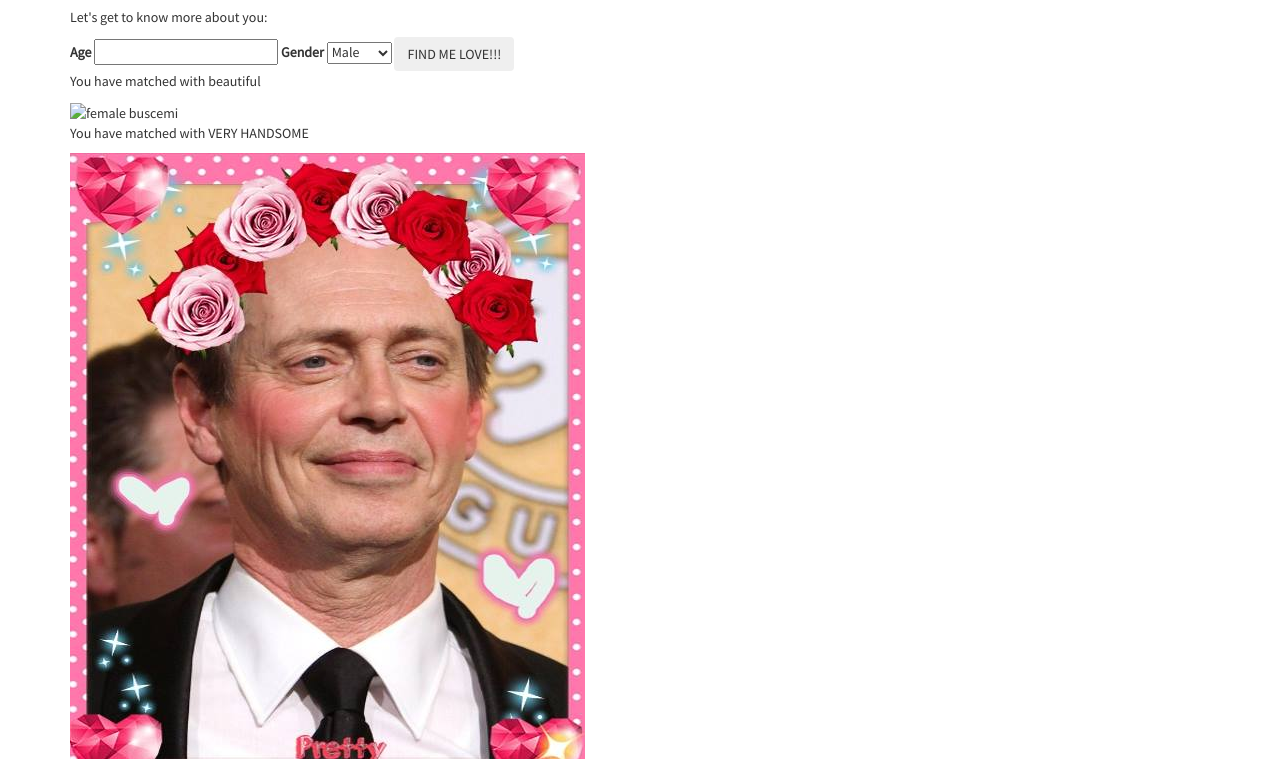
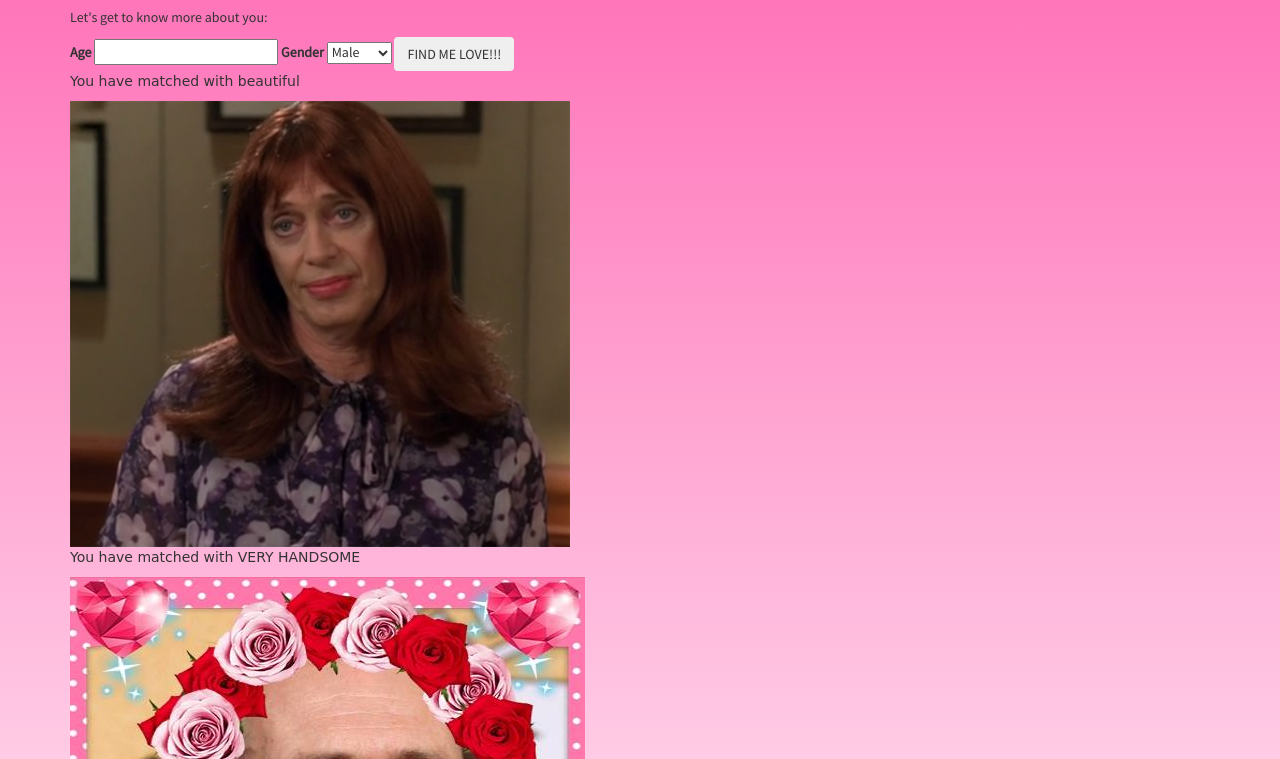
Before and after one commit to bowty14/dating-site, a plain HTML site: page index.html in a window 1280 px wide. Shown: the part 109-868 px from the top of the page. Drawn offline with Linux system fonts and the light colour scheme.

Commit message:
change background and font colors. add class to p tags.

```diff
--- a/css/styles.css
+++ b/css/styles.css
@@ -1,7 +1,12 @@
 h1, h3 {
-  font-family: 'Yellowtail'
+  font-family: 'Yellowtail';
+  color: white;
 }
 
 body {
   font-family: 'Source Sans Pro';
+  background: linear-gradient(hotpink, white)
 }
+.fb{
+  font-family: cursive;
+}
--- a/index.html
+++ b/index.html
@@ -26,10 +26,10 @@
       <button type="submit" class="btn">FIND ME LOVE!!!</button>
     </form>
 
-    <div id="male"><p>You have matched with beautiful <span id="buscemi"></span></p>
-      <img src="" alt="female buscemi">
+    <div id="male"><p class="fb">You have matched with beautiful <span id="buscemi"></span></p>
+      <img src="img/femalebuscemi.jpg" alt="female buscemi">
 
-    <div id="female"><p>You have matched with VERY HANDSOME <span id="buscemi"></span></p>
+    <div id="female"><p class="fb">You have matched with VERY HANDSOME <span id="buscemi"></span></p>
       <img src="img/malebuscemi.jpg" alt="">
       </div>
     </div>
```
Also changed, not shown: img/femalebuscemi.jpg (added).
